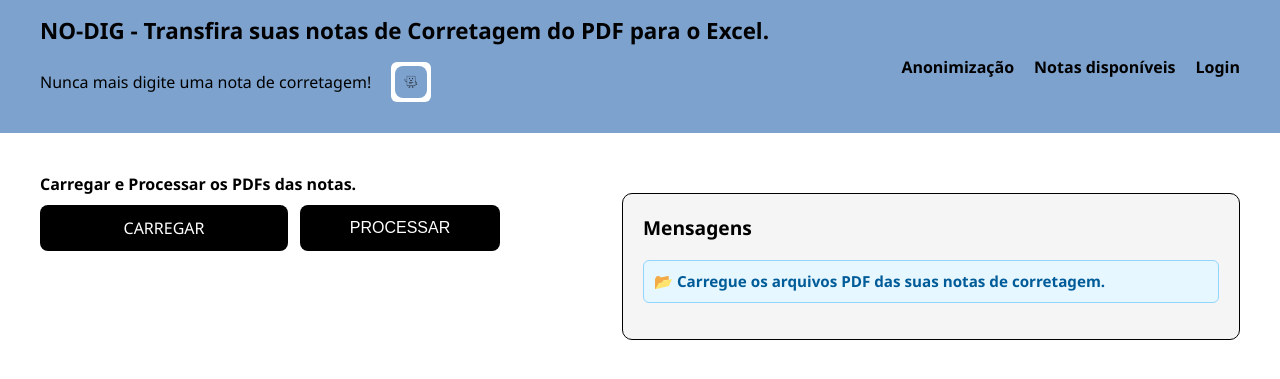
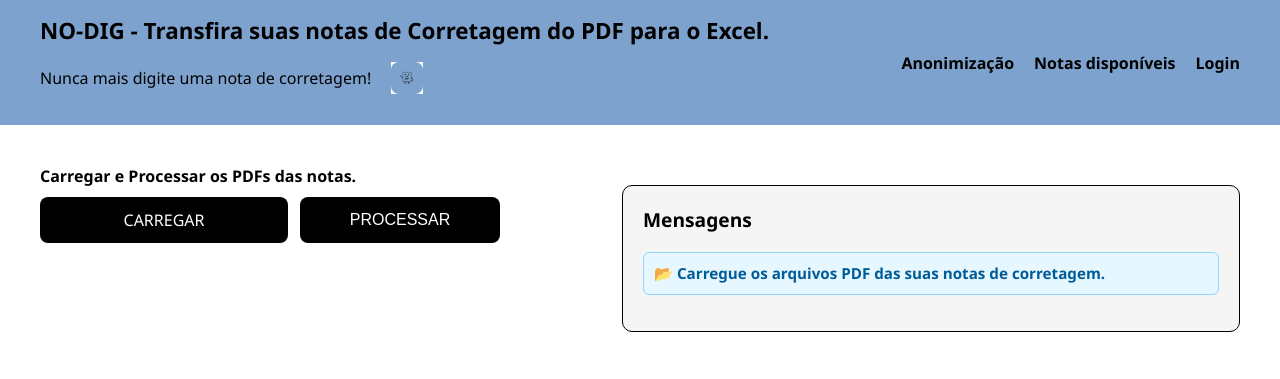
Before and after one commit to mksouza37/Le_corret, a Flask app: template templates/index.html in a window 1280 px wide. Shown: the top 379 px of the page. Run offline with Flask 3, Linux system fonts and the light colour scheme; the template is opened without the code that fills it, so the values that code supplies are empty.

Commit message:
commit melhoria 108

```diff
--- a/templates/index.html
+++ b/templates/index.html
@@ -12,7 +12,7 @@
       <h1>NO-DIG - Transfira suas notas de Corretagem do PDF para o Excel.</h1>
       <p class="subtitle-with-icon">
         Nunca mais digite uma nota de corretagem!
-        <span style="background-color: white; display: inline-block; padding: 4px; border-radius: 6px; margin-left: 8px;">
+        <span style="background-color: white; display: inline-block; margin-left: 8px;">
           <img src="{{ url_for('static', filename='img/nota-feliz.png') }}" alt="Nota Feliz" class="nota-feliz" style="height: 20px; vertical-align: middle;">
         </span>
       </p>
```
